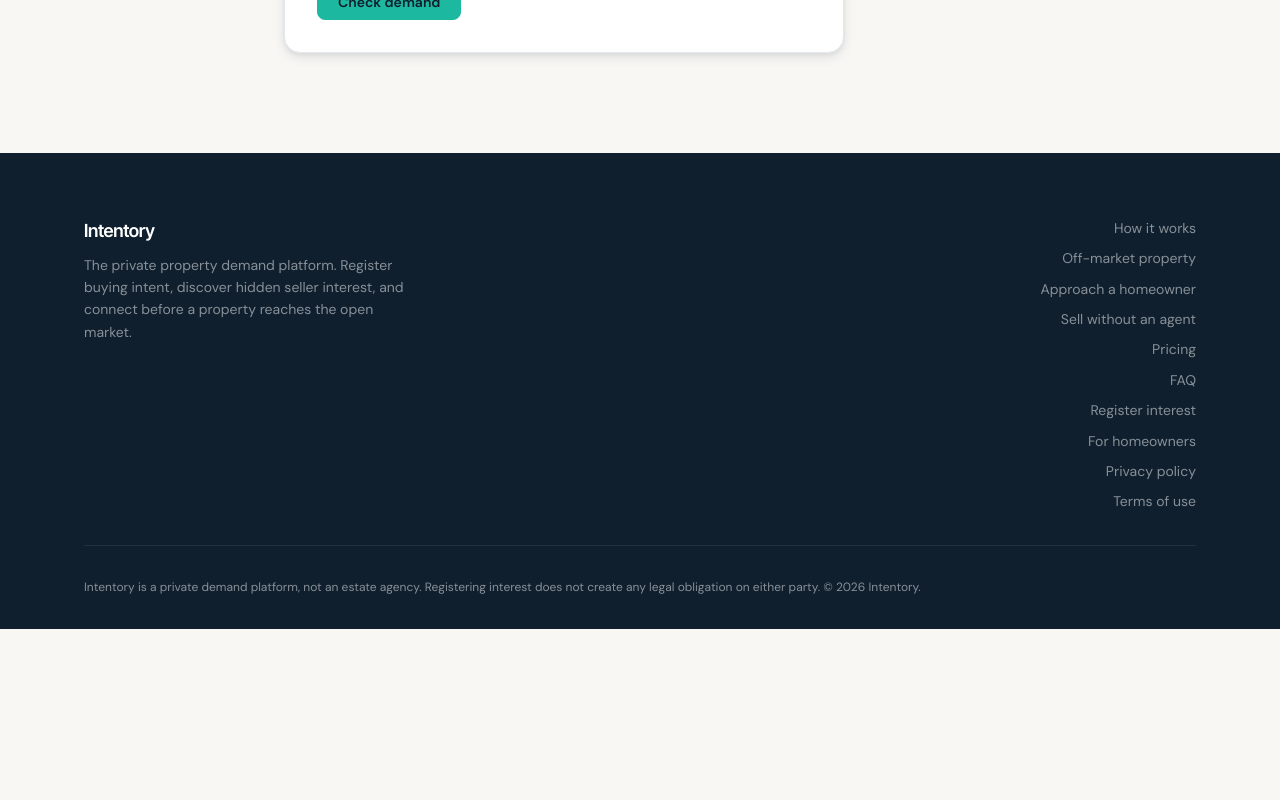
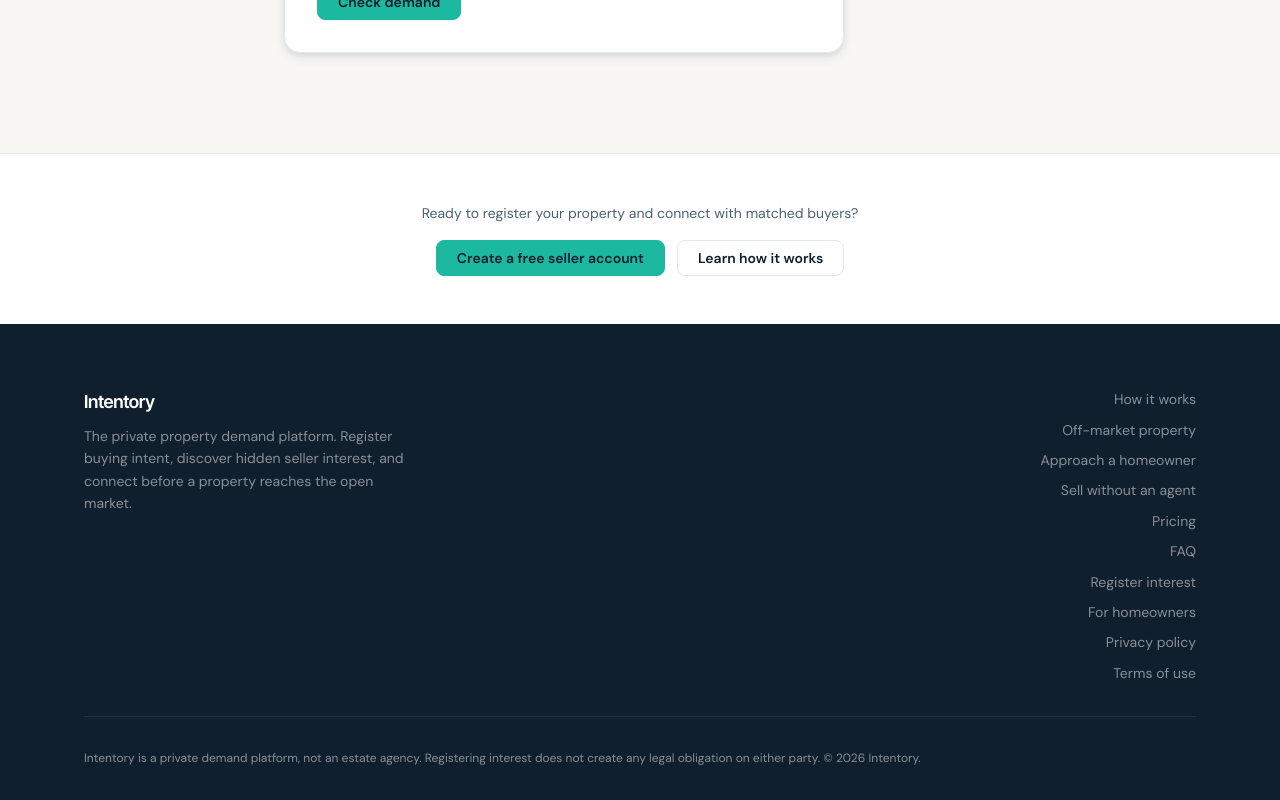
Before and after one commit to projectsforguy-alt/property-interest, a Next.js app: page /sellers/check in a window 1280 px wide. Shown: the part 765-1565 px from the top of the page. Before the commit the page ends 1394 px from the top, so only its background shows below. Built offline with nearby package versions, Linux system fonts and the light colour scheme.

Commit message:
Update page.tsx

```diff
--- a/app/sellers/check/page.tsx
+++ b/app/sellers/check/page.tsx
@@ -1,6 +1,15 @@
+import type { Metadata } from 'next';
+import Link from 'next/link';
 import DemandCheckForm from './DemandCheckForm';
 
-export const metadata = { title: 'Check demand at your address | Intentory' };
+export const metadata: Metadata = {
+  title: 'Check buyer demand at your address',
+  description:
+    'Find out instantly whether buyers have registered interest in your property, street, or area — free, no account required.',
+  alternates: {
+    canonical: 'https://property-interest-sepia.vercel.app/sellers/check',
+  },
+};
 
 export default function SellerCheckPage() {
   return (
@@ -16,11 +25,29 @@ export default function SellerCheckPage() {
           </p>
         </div>
       </section>
+
       <section className="section">
         <div className="container-narrow">
           <DemandCheckForm />
         </div>
       </section>
+
+      {/* Post-check nudge for sellers who want to proceed */}
+      <section className="section" style={{ background: 'var(--white)', borderTop: '1px solid var(--line)', paddingTop: 'var(--space-12)', paddingBottom: 'var(--space-12)' }}>
+        <div className="container-narrow" style={{ textAlign: 'center' }}>
+          <p style={{ fontSize: 'var(--text-sm)', color: 'var(--slate)', marginBottom: 'var(--space-4)' }}>
+            Ready to register your property and connect with matched buyers?
+          </p>
+          <div style={{ display: 'flex', gap: 'var(--space-3)', justifyContent: 'center', flexWrap: 'wrap' }}>
+            <Link href="/register?intent=seller" className="btn btn-primary">
+              Create a free seller account
+            </Link>
+            <Link href="/sellers" className="btn btn-outline-dark">
+              Learn how it works
+            </Link>
+          </div>
+        </div>
+      </section>
     </>
   );
 }
```
